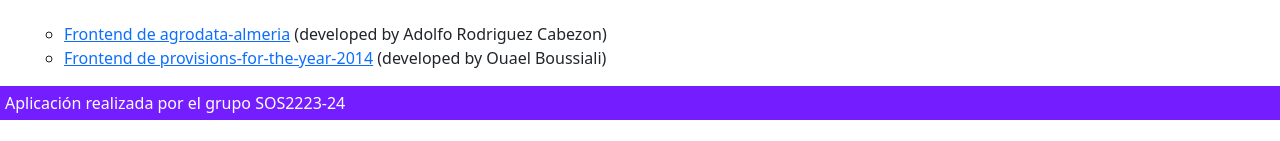
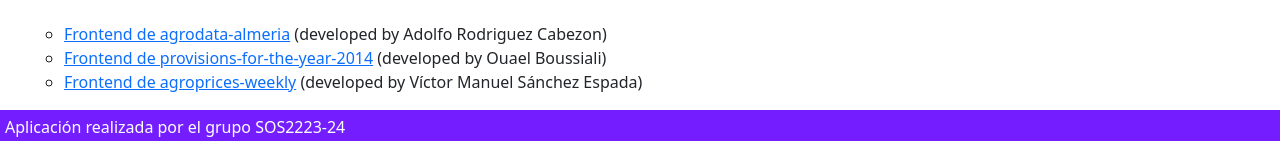
Before and after one commit to gti-sos/SOS2223-24, a SvelteKit app in the folder frontend/: page / in a window 1280 px wide. Shown: the part 732-873 px from the top of the page. Before the commit the page ends 852 px from the top, so only its background shows below. Built offline with nearby package versions, Linux system fonts and the light colour scheme.

Commit message:
update doc

```diff
--- a/frontend/src/routes/+page.svelte
+++ b/frontend/src/routes/+page.svelte
@@ -48,6 +48,8 @@
         <ul>
             <li><a href="{APIf}/agrodata-almeria">Frontend de agrodata-almeria</a> (developed by Adolfo Rodriguez Cabezon)</li>
             <li><a href="{APIf}/provisions-for-the-year-2014">Frontend de provisions-for-the-year-2014</a> (developed by Ouael Boussiali)</li>
+            <li><a href="{APIf}/agroprices-weekly">Frontend de agroprices-weekly</a> (developed by Víctor Manuel Sánchez Espada)</li>
+
 
         </ul>
     </ul>
```
